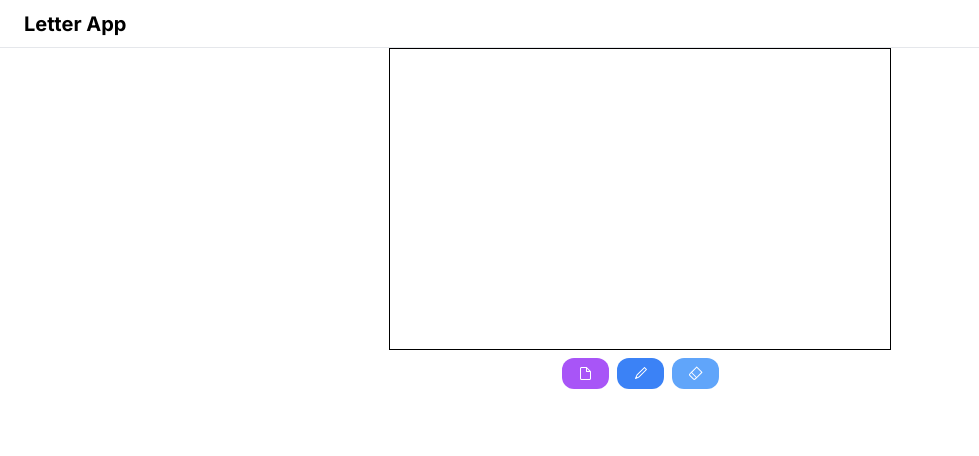
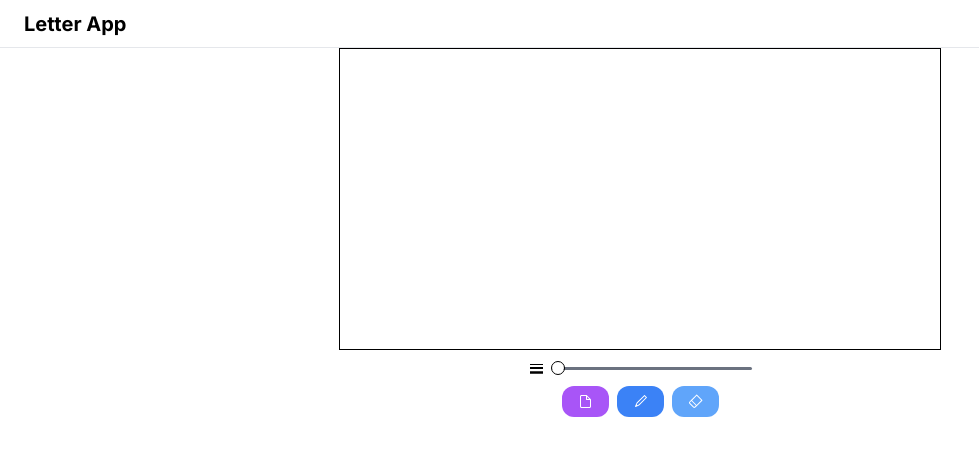
Before and after one commit to Bayathy/letter-app, a Next.js app: page /home in a window 1280 px wide. Shown: the top 456 px of the page, without its empty margins (0-979 px from the left). Built offline with nearby package versions, Linux system fonts and the light colour scheme.

Commit message:
feat: width切り替えバーの実装

```diff
--- a/package.json
+++ b/package.json
@@ -12,6 +12,7 @@
   },
   "dependencies": {
     "@radix-ui/react-icons": "^1.3.0",
+    "@radix-ui/react-slider": "^1.1.2",
     "@types/node": "20.6.1",
     "@types/react": "18.2.21",
     "@types/react-dom": "18.2.7",
--- a/src/app/components/editor/editor.tsx
+++ b/src/app/components/editor/editor.tsx
@@ -1,193 +1,25 @@
 "use client";
 
-import { useEffect, useState } from "react";
+import { useEffect, useRef, useState } from "react";
 
-import { EraserIcon, FileIcon, Pencil1Icon } from "@radix-ui/react-icons";
+import {
+  BorderWidthIcon,
+  EraserIcon,
+  FileIcon,
+  Pencil1Icon,
+} from "@radix-ui/react-icons";
+import * as Slider from "@radix-ui/react-slider";
 import SignaturePad from "signature_pad";
-
-// const testArray = [
-//   {
-//     penColor: "black",
-//     dotSize: 0,
-//     minWidth: 0.5,
-//     maxWidth: 2.5,
-//     velocityFilterWeight: 0.7,
-//     compositeOperation: "source-over",
-//     points: [
-//       {
-//         time: 1_694_852_395_999,
-//         x: 45.333_335_876_464_844,
-//         y: 92,
-//         pressure: 1,
-//       },
-//       {
-//         time: 1_694_852_396_060,
-//         x: 66.666_671_752_929_69,
-//         y: 92,
-//         pressure: 1,
-//       },
-//       {
-//         time: 1_694_852_396_076,
-//         x: 81.333_335_876_464_84,
-//         y: 92,
-//         pressure: 1,
-//       },
-//       {
-//         time: 1_694_852_396_093,
-//         x: 110.666_671_752_929_69,
-//         y: 92,
-//         pressure: 1,
-//       },
-//       {
-//         time: 1_694_852_396_109,
-//         x: 136,
-//         y: 92,
-//         pressure: 1,
-//       },
-//       {
-//         time: 1_694_852_396_125,
-//         x: 152,
-//         y: 93.333_335_876_464_84,
-//         pressure: 1,
-//       },
-//       {
-//         time: 1_694_852_396_143,
-//         x: 172,
-//         y: 94.666_671_752_929_69,
-//         pressure: 1,
-//       },
-//       {
-//         time: 1_694_852_396_159,
-//         x: 186.666_671_752_929_7,
-//         y: 94.666_671_752_929_69,
-//         pressure: 1,
-//       },
-//       {
-//         time: 1_694_852_396_176,
-//         x: 208,
-//         y: 94.666_671_752_929_69,
-//         pressure: 1,
-//       },
-//       {
-//         time: 1_694_852_396_192,
-//         x: 216,
-//         y: 94.666_671_752_929_69,
-//         pressure: 1,
-//       },
-//       {
-//         time: 1_694_852_396_226,
-//         x: 221.333_343_505_859_38,
-//         y: 94.666_671_752_929_69,
-//         pressure: 1,
-//       },
-//       {
-//         time: 1_694_852_396_277,
-//         x: 226.666_671_752_929_7,
-//         y: 93.333_335_876_464_84,
-//         pressure: 1,
-//       },
-//       {
-//         time: 1_694_852_396_333,
-//         x: 232,
-//         y: 92,
-//         pressure: 1,
-//       },
-//     ],
-//   },
-//   {
-//     penColor: "black",
-//     dotSize: 0,
-//     minWidth: 0.5,
-//     maxWidth: 2.5,
-//     velocityFilterWeight: 0.7,
-//     compositeOperation: "source-over",
-//     points: [
-//       {
-//         time: 1_694_852_413_568,
-//         x: 298.666_687_011_718_75,
-//         y: 37.333_335_876_464_844,
-//         pressure: 1,
-//       },
-//     ],
-//   },
-//   {
-//     penColor: "black",
-//     dotSize: 0,
-//     minWidth: 0.5,
-//     maxWidth: 2.5,
-//     velocityFilterWeight: 0.7,
-//     compositeOperation: "source-over",
-//     points: [
-//       {
-//         time: 1_694_852_414_550,
-//         x: 256,
-//         y: 45.333_335_876_464_844,
-//         pressure: 1,
-//       },
-//       {
-//         time: 1_694_852_414_592,
-//         x: 256,
-//         y: 50.666_667_938_232_42,
-//         pressure: 1,
-//       },
-//       {
-//         time: 1_694_852_414_626,
-//         x: 256,
-//         y: 65.333_335_876_464_84,
-//         pressure: 1,
-//       },
-//       {
-//         time: 1_694_852_414_643,
-//         x: 258.666_687_011_718_75,
-//         y: 74.666_671_752_929_69,
-//         pressure: 1,
-//       },
-//       {
-//         time: 1_694_852_414_660,
-//         x: 260,
-//         y: 90.666_671_752_929_69,
-//         pressure: 1,
-//       },
-//       {
-//         time: 1_694_852_414_677,
-//         x: 262.666_687_011_718_75,
-//         y: 108,
-//         pressure: 1,
-//       },
-//       {
-//         time: 1_694_852_414_694,
-//         x: 265.333_343_505_859_4,
-//         y: 132,
-//         pressure: 1,
-//       },
-//       {
-//         time: 1_694_852_414_710,
-//         x: 268,
-//         y: 145.333_343_505_859_38,
-//         pressure: 1,
-//       },
-//       {
-//         time: 1_694_852_414_744,
-//         x: 269.333_343_505_859_4,
-//         y: 153.333_343_505_859_38,
-//         pressure: 1,
-//       },
-//     ],
-//   },
-// ];
 
 export const Editor = () => {
   const [editMode, setEditMode] = useState<"draw" | "erase">("draw");
+  const [drawWidth, setDrawWidth] = useState<number>(1);
+  const canvasRef = useRef<HTMLCanvasElement>(null);
   const [signaturePad, setSignaturePad] = useState<SignaturePad>();
 
   const readyPad = () => {
-    const wrapper = document.querySelector("#signature-pad");
-    if (!wrapper) return;
-    const canvas = wrapper.querySelector("canvas");
-    if (!canvas) return;
-    canvas.width = 500;
-    canvas.height = 300;
-    const tempsignaturePad = new SignaturePad(canvas, {
+    if (!canvasRef.current) return;
+    const tempsignaturePad = new SignaturePad(canvasRef.current, {
       backgroundColor: "rgb(255, 255, 255)",
     });
     setSignaturePad(tempsignaturePad);
@@ -214,37 +46,44 @@ export const Editor = () => {
     setEditMode("draw");
   };
 
-  // const handlePush = async () => {
-  //   if (!signaturePad) return;
-
-  //   const index = 0;
-
-  //   if (index >= testArray.length) return;
-  //   const value = testArray[index];
-  //   const { points, ...meta } = value;
-  //   const futureData = {
-  //     ...meta,
-  //     points: [points[0]],
-  //   };
-  //   // ひな形をセットする
-  //   signaturePad.fromData([
-  //     ...signaturePad.toData(),
-  //     futureData,
-  //   ] as PointGroup[]);
-
-  //   console.log(signaturePad.toData());
-
-  //   for (const point of points) {
-  //     console.log(point);
-  //   }
-  // };
   useEffect(() => {
     readyPad();
   }, []);
 
   return (
-    <div className="grid w-full place-content-center gap-2" id="signature-pad">
-      <canvas className="w-full border border-black"></canvas>
+    <div className="grid w-full place-content-center gap-2">
+      <canvas
+        className="border border-black"
+        ref={canvasRef}
+        width={
+          window.screen.width * 0.9 < 600 ? window.screen.width * 0.9 : 600
+        }
+        height={300}
+      />
+      <div className="flex items-center justify-center gap-2">
+        <BorderWidthIcon />
+        <Slider.Root
+          className="relative flex h-5 w-[200px] touch-none select-none items-center"
+          defaultValue={[drawWidth]}
+          onValueChange={(value) => {
+            setDrawWidth(value[0]);
+            if (!signaturePad) return;
+            signaturePad.minWidth = value[0];
+            signaturePad.maxWidth = value[0] - 2;
+          }}
+          max={8}
+          min={3}
+          step={0.2}
+        >
+          <Slider.Track className="relative h-[3px] grow rounded-full bg-gray-500">
+            <Slider.Range className="absolute h-full rounded-full bg-gray-500" />
+          </Slider.Track>
+          <Slider.Thumb
+            className="block h-3 w-3 rounded-full bg-white outline outline-1"
+            aria-label="Volume"
+          />
+        </Slider.Root>
+      </div>
       <div className="flex justify-center gap-2">
         <button
           className={"rounded-xl bg-purple-500 px-4 py-2 text-white"}
```
Also changed, not shown: 1 other file (tests, documents, lock files or other folders).
